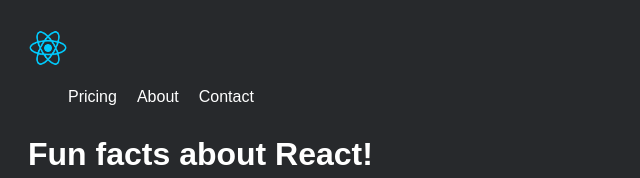
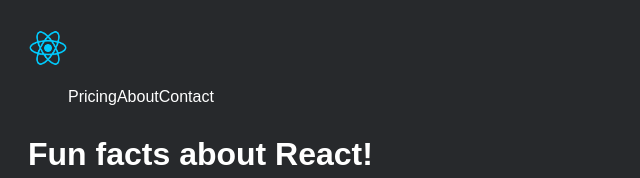
Before and after one commit to disouzam/react-course-freecodecamp-bobziroll, a React (Vite) app in the folder ReactFacts/: page / in a window 1280 px wide. Shown: the top 178 px of the page, without its empty margins (0-640 px from the left). Built offline with nearby package versions, Linux system fonts and the light colour scheme.

Commit message:
Another way to align list items horizontally

```diff
--- a/ReactFacts/src/components/Header.tsx
+++ b/ReactFacts/src/components/Header.tsx
@@ -6,9 +6,9 @@ const Header = () => {
       <img src="src/assets/react-logo.png" width="40px" alt="React logo"></img>
       <nav>
         <ul className="nav-list">
-          <li className="nav-list-item">Pricing</li>
-          <li className="nav-list-item">About</li>
-          <li className="nav-list-item">Contact</li>
+          <li>Pricing</li>
+          <li>About</li>
+          <li>Contact</li>
         </ul>
       </nav>
     </header>
--- a/ReactFacts/src/index.css
+++ b/ReactFacts/src/index.css
@@ -14,10 +14,6 @@ h1 {
 }
 
 .nav-list {
-    list-style: none;;
+    list-style: none;
+    display: flex;
 }
-
-.nav-list-item {
-    display: inline;
-    margin-right: 20px;
-}
```
